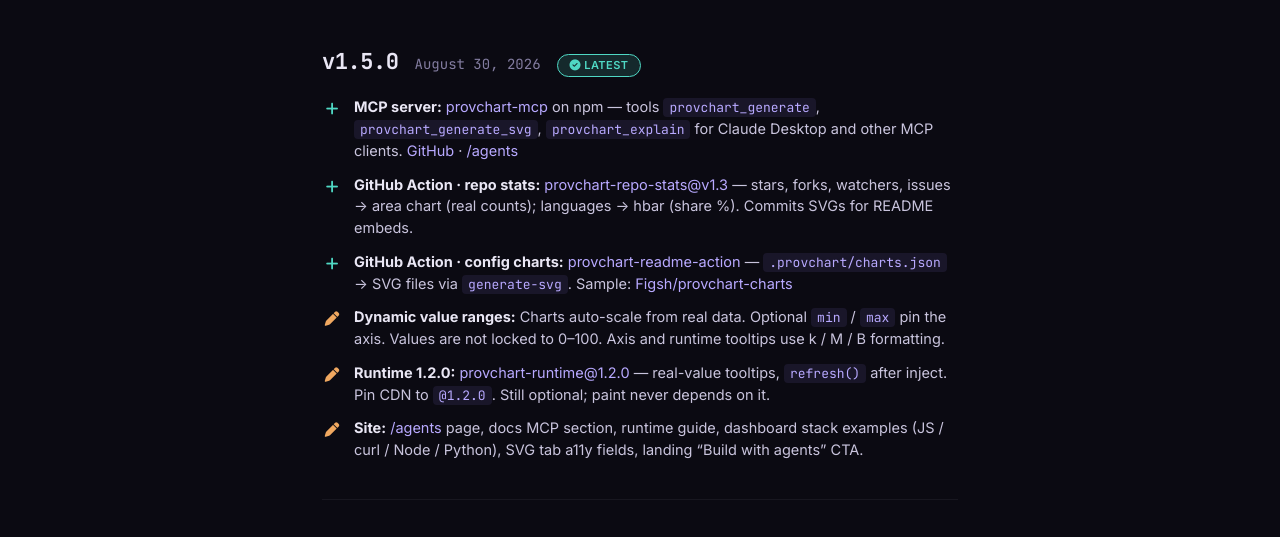
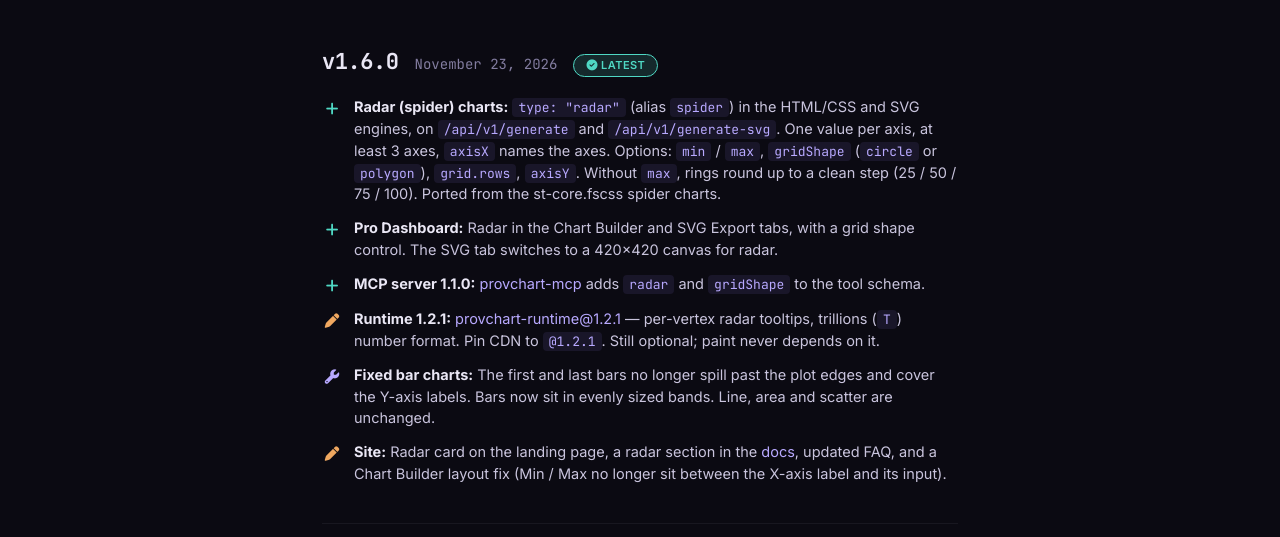
Before and after one commit to ekustack/ekustack.github.io, a plain HTML site: page changelog.html in a window 1280 px wide. Shown: the part 247-784 px from the top of the page. Drawn offline with Linux system fonts and the light colour scheme.

Commit message:
Add changelog for version 1.6.0
Added version 1.6.0 details including new features like radar charts and Pro Dashboard updates. Updated package references and fixed issues with bar charts.

```diff
--- a/changelog.html
+++ b/changelog.html
@@ -168,13 +168,79 @@
       <a href="https://github.com/fscss-ttr/st-core.fscss" target="_blank" rel="noopener">st-core.fscss</a>.
     </p>
   </div>
-<!-- ─── v1.3.1 ─── -->
+
+<!-- ─── v1.6.0 ─── -->
+<div class="version">
+  <div class="version__head">
+    <span class="version__tag">v1.6.0</span>
+    <span class="version__date">November 23, 2026</span>
+    <span class="version__badge latest"><i class="fas fa-circle-check"></i> Latest</span>
+  </div>
+  <ul class="version__changes">
+    <li>
+      <span class="icon added"><i class="fas fa-plus"></i></span>
+      <span>
+        <strong>Radar (spider) charts:</strong>
+        <code>type: "radar"</code> (alias <code>spider</code>) in the HTML/CSS and SVG engines,
+        on <code>/api/v1/generate</code> and <code>/api/v1/generate-svg</code>.
+        One value per axis, at least 3 axes, <code>axisX</code> names the axes.
+        Options: <code>min</code> / <code>max</code>, <code>gridShape</code>
+        (<code>circle</code> or <code>polygon</code>), <code>grid.rows</code>, <code>axisY</code>.
+        Without <code>max</code>, rings round up to a clean step (25 / 50 / 75 / 100).
+        Ported from the st-core.fscss spider charts.
+      </span>
+    </li>
+    <li>
+      <span class="icon added"><i class="fas fa-plus"></i></span>
+      <span>
+        <strong>Pro Dashboard:</strong>
+        Radar in the Chart Builder and SVG Export tabs, with a grid shape control.
+        The SVG tab switches to a 420×420 canvas for radar.
+      </span>
+    </li>
+    <li>
+      <span class="icon added"><i class="fas fa-plus"></i></span>
+      <span>
+        <strong>MCP server 1.1.0:</strong>
+        <a href="https://www.npmjs.com/package/provchart-mcp" style="color:var(--violet-2);" target="_blank" rel="noopener">provchart-mcp</a>
+        adds <code>radar</code> and <code>gridShape</code> to the tool schema.
+      </span>
+    </li>
+    <li>
+      <span class="icon changed"><i class="fas fa-pen"></i></span>
+      <span>
+        <strong>Runtime 1.2.1:</strong>
+        <a href="https://www.npmjs.com/package/provchart-runtime" style="color:var(--violet-2);" target="_blank" rel="noopener">provchart-runtime@1.2.1</a>
+        — per-vertex radar tooltips, trillions (<code>T</code>) number format.
+        Pin CDN to <code>@1.2.1</code>. Still optional; paint never depends on it.
+      </span>
+    </li>
+    <li>
+      <span class="icon fixed"><i class="fas fa-wrench"></i></span>
+      <span>
+        <strong>Fixed bar charts:</strong>
+        The first and last bars no longer spill past the plot edges and cover the Y-axis labels.
+        Bars now sit in evenly sized bands. Line, area and scatter are unchanged.
+      </span>
+    </li>
+    <li>
+      <span class="icon changed"><i class="fas fa-pen"></i></span>
+      <span>
+        <strong>Site:</strong>
+        Radar card on the landing page, a radar section in the
+        <a href="/docs#type-radar" style="color:var(--violet-2);">docs</a>,
+        updated FAQ, and a Chart Builder layout fix (Min / Max no longer sit between the
+        X-axis label and its input).
+      </span>
+    </li>
+  </ul>
+</div>
+
 <!-- ─── v1.5.0 ─── -->
 <div class="version">
   <div class="version__head">
     <span class="version__tag">v1.5.0</span>
     <span class="version__date">August 30, 2026</span>
-    <span class="version__badge latest"><i class="fas fa-circle-check"></i> Latest</span>
   </div>
   <ul class="version__changes">
     <li>
@@ -262,7 +328,7 @@
       <span>
         <strong>Package:</strong>
         <a href="https://www.npmjs.com/package/provchart-runtime" style="color:var(--violet-2);" target="_blank" rel="noopener">npm: provchart-runtime</a>
-        (see latest 1.2.0 under v1.5.0) ·
+        (see latest 1.2.1 under v1.6.0) ·
         <a href="https://github.com/fscss-ttr/provchart-runtime" style="color:var(--violet-2);" target="_blank" rel="noopener">GitHub</a>
         · MIT · CDN via jsDelivr / unpkg.
       </span>
```
